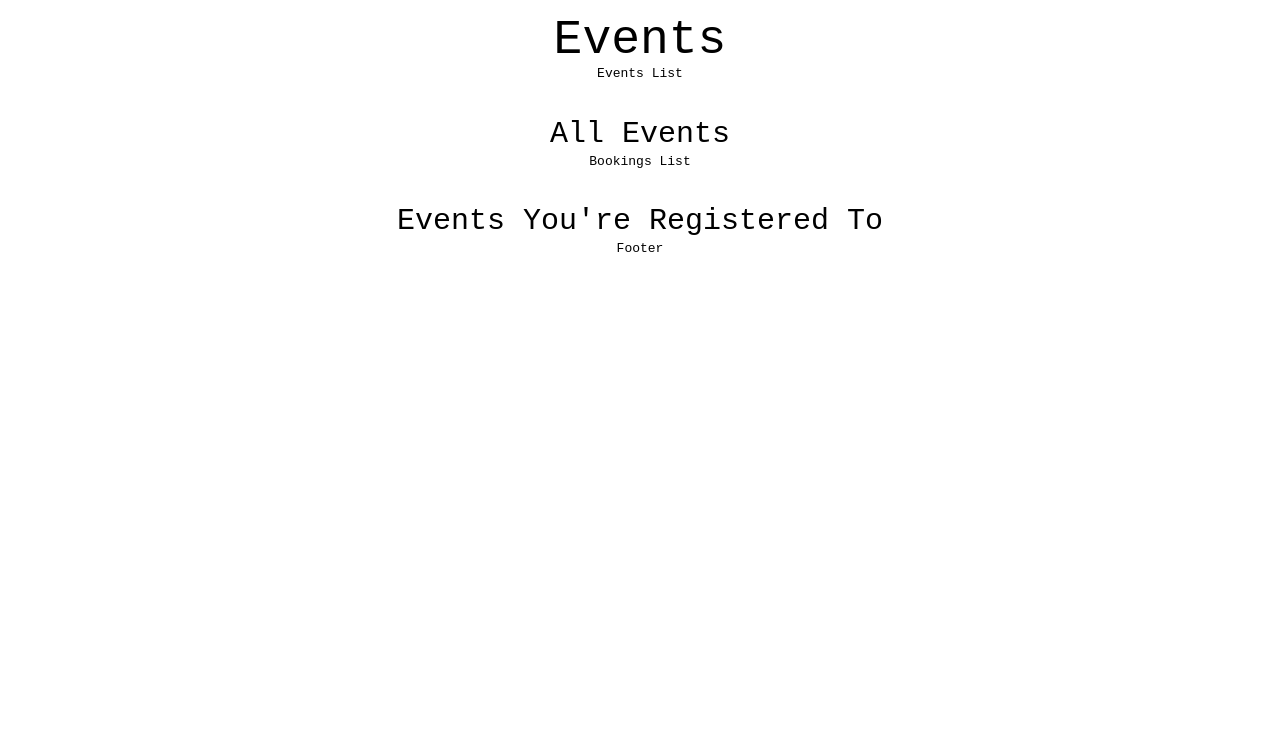
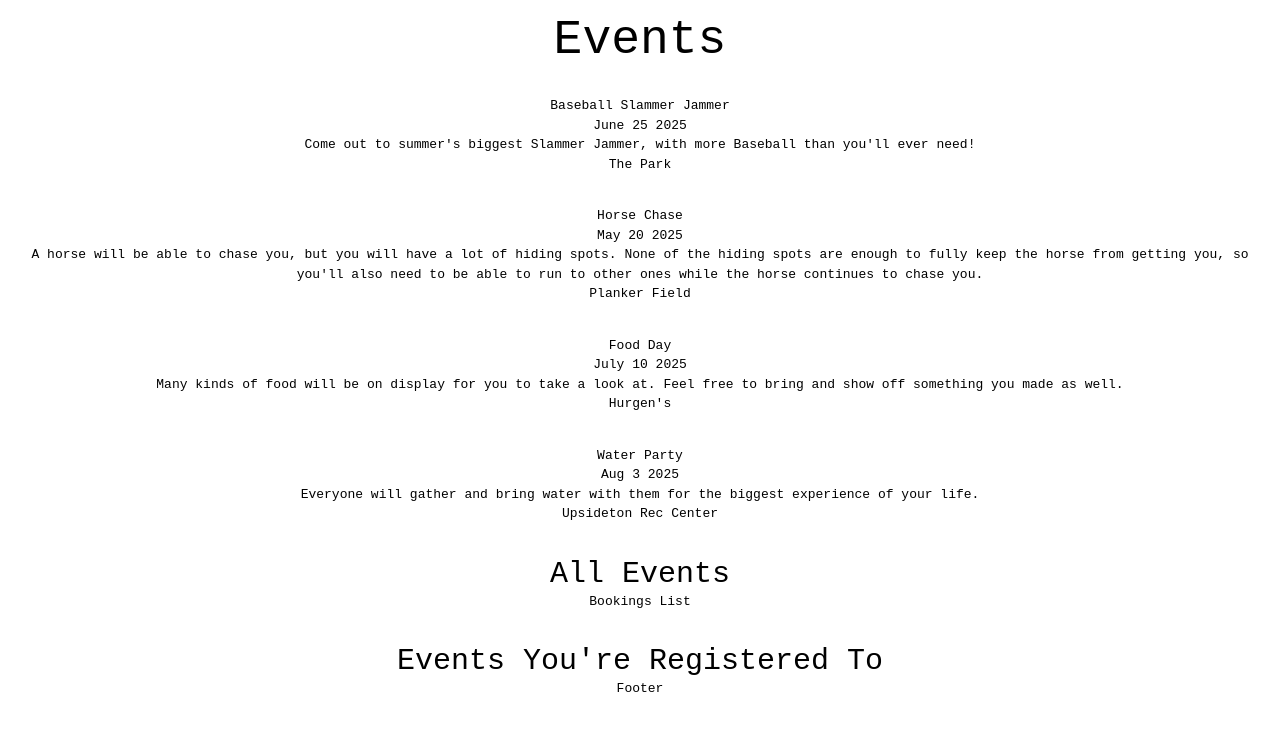
Before and after one commit to LJacobDev/vue-3-in-action-projects, a Vue app in the folder p04-event-booking-rewrite/: page / in a window 1280 px wide. Shown: the top 730 px of the page. Built offline with nearby package versions, Linux system fonts and the light colour scheme; data requests are answered from the project's data file.

Commit message:
Set up event data and event list fetching

```diff
--- /dev/null
+++ b/p04-event-booking-rewrite/db.json
@@ -0,0 +1,33 @@
+{
+  "events": [
+    {
+      "id": 1,
+      "eventName": "Baseball Slammer Jammer",
+      "when": "June 25 2025",
+      "description": "Come out to summer's biggest Slammer Jammer, with more Baseball than you'll ever need!",
+      "location": "The Park"
+    },
+    {
+      "id": 2,
+      "eventName": "Horse Chase",
+      "when": "May 20 2025",
+      "description": "A horse will be able to chase you, but you will have a lot of hiding spots.  None of the hiding spots are enough to fully keep the horse from getting you, so you'll also need to be able to run to other ones while the horse continues to chase you.",
+      "location": "Planker Field"
+    },
+    {
+      "id": 3,
+      "eventName": "Food Day",
+      "when": "July 10 2025",
+      "description": "Many kinds of food will be on display for you to take a look at.  Feel free to bring and show off something you made as well.",
+      "location": "Hurgen's"
+    },
+    {
+      "id": 4,
+      "eventName": "Water Party",
+      "when": "Aug 3 2025",
+      "description": "Everyone will gather and bring water with them for the biggest experience of your life.",
+      "location": "Upsideton Rec Center"
+    }
+  ],
+  "bookings": []
+}
--- a/p04-event-booking-rewrite/package.json
+++ b/p04-event-booking-rewrite/package.json
@@ -8,9 +8,11 @@
     "build": "vite build",
     "preview": "vite preview",
     "lint": "eslint . --fix",
-    "format": "prettier --write src/"
+    "format": "prettier --write src/",
+    "server": "json-server --watch db.json --delay=3000 --port 3001"
   },
   "dependencies": {
+    "json-server": "^0.17.4",
     "vue": "^3.5.12"
   },
   "devDependencies": {
--- a/p04-event-booking-rewrite/src/components/EventsList.vue
+++ b/p04-event-booking-rewrite/src/components/EventsList.vue
@@ -1 +1,37 @@
-<template>Events List</template>
+<script setup>
+import { ref, onMounted } from 'vue'
+
+const events = ref([])
+const eventsUrl = 'http://localhost:3001/events'
+
+//connect to ds.json with fetch statement and retrieve evengs, assigning them into events.value for rendering
+onMounted(() => {
+  fetchEvents(eventsUrl)
+})
+
+const fetchEvents = async url => {
+  try {
+    const response = await fetch(url)
+    events.value = await response.json()
+  } catch (e) {
+    alert(`Failed to fetch events: ${e}`)
+  }
+}
+</script>
+
+<template>
+  <div v-for="event in events" :key="event.id">
+    <div>
+      {{ event.eventName }}
+    </div>
+    <div>
+      {{ event.when }}
+    </div>
+    <div>
+      {{ event.description }}
+    </div>
+    <div>
+      {{ event.location }}
+    </div>
+  </div>
+</template>
```
Also changed, not shown: 1 other file (tests, documents, lock files or other folders).
